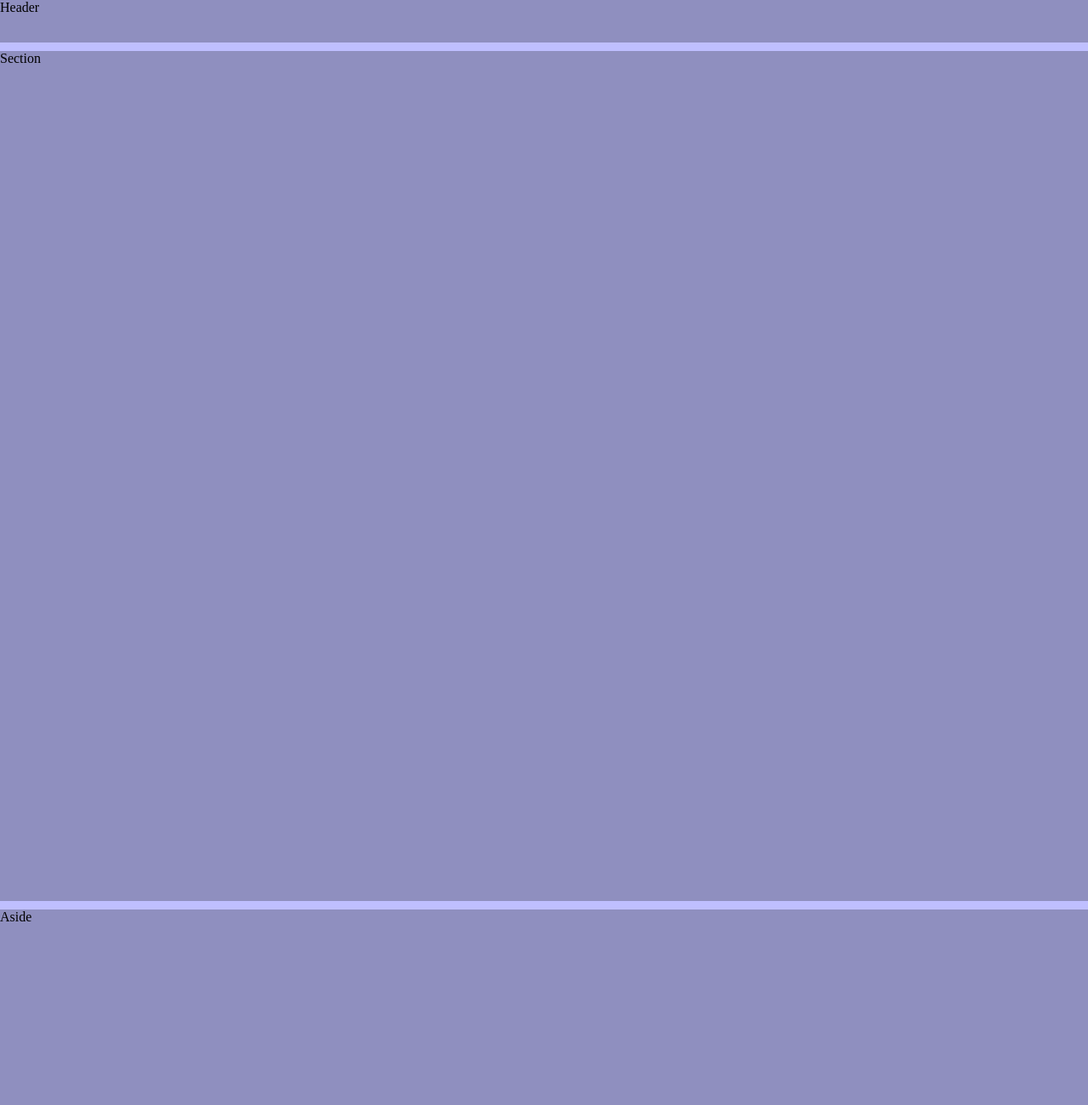
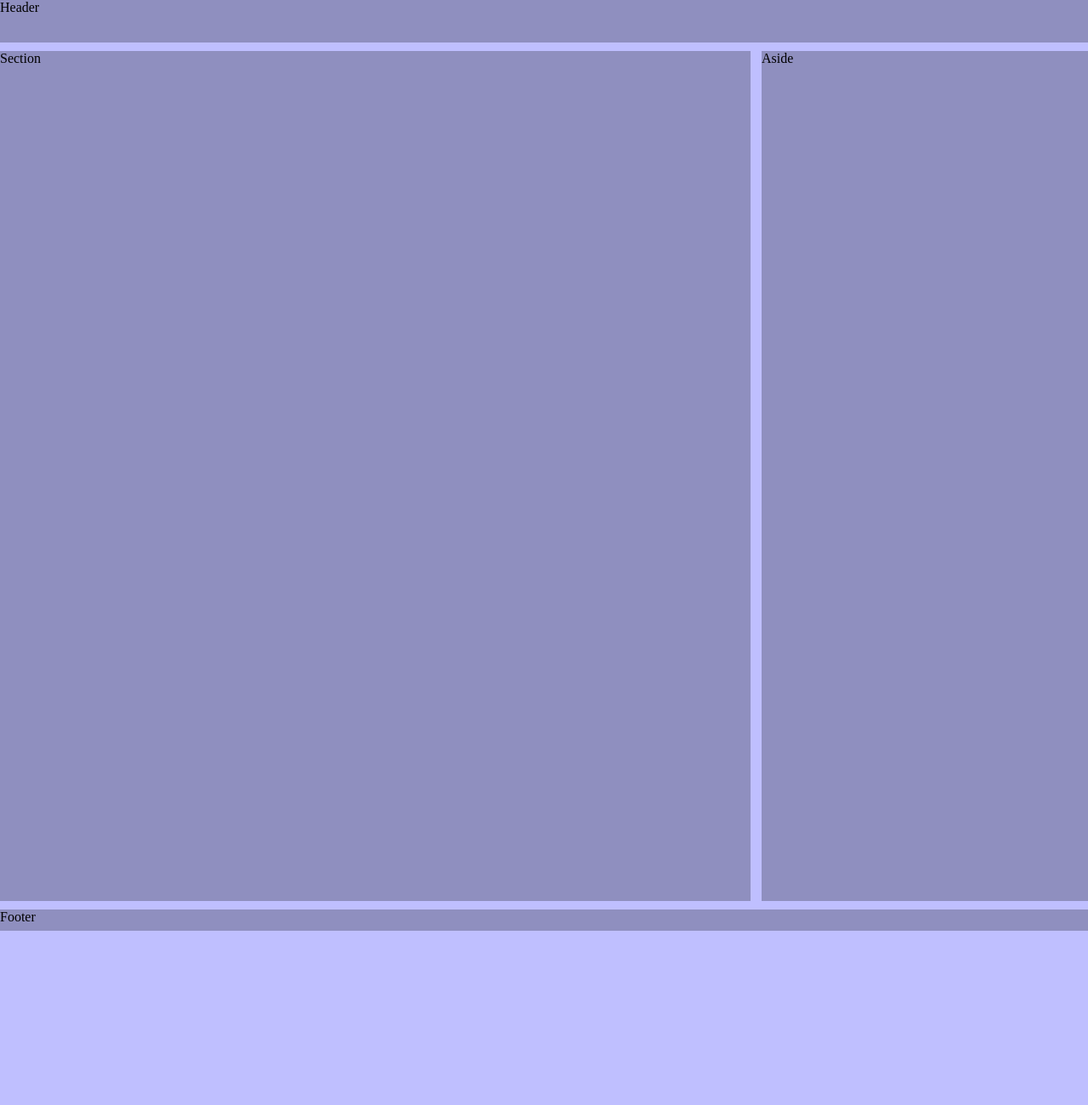
Before and after one commit to DouglasMacKrell/zenva-bite-sized-responsive-web-design, a plain HTML site: page index.html in a window 1280 px wide. Shown: the top 1300 px of the page at 85% size. After the commit the page ends 1095 px from the top, so only its background shows below. Drawn offline with Linux system fonts and the light colour scheme.

Commit message:
section and aside set for 1200px plus

```diff
--- a/index.html
+++ b/index.html
@@ -30,6 +30,7 @@
         background: rgba(0, 0, 0, 0.25);
         margin-bottom: 10px;
         height: 1000px;
+        display: none;
       }
 
       footer {
@@ -42,12 +43,27 @@
         body {
           background: rgba(0, 255, 0, 0.25);
         }
+        aside {
+           display: block;
+        }
       }
 
       /* Applies onlu when the screen is 1200px or wider */
       @media screen and (min-width: 1200px) {
         body {
           background: rgba(0, 0, 255, 0.25);
+        }
+        section {
+           float: left;
+           width: 69%;
+           margin-right: 10px;
+        }
+        aside {
+           float: right;
+           width: 30%;
+        }
+        footer {
+           clear: both;
         }
       }
     </style>
```
